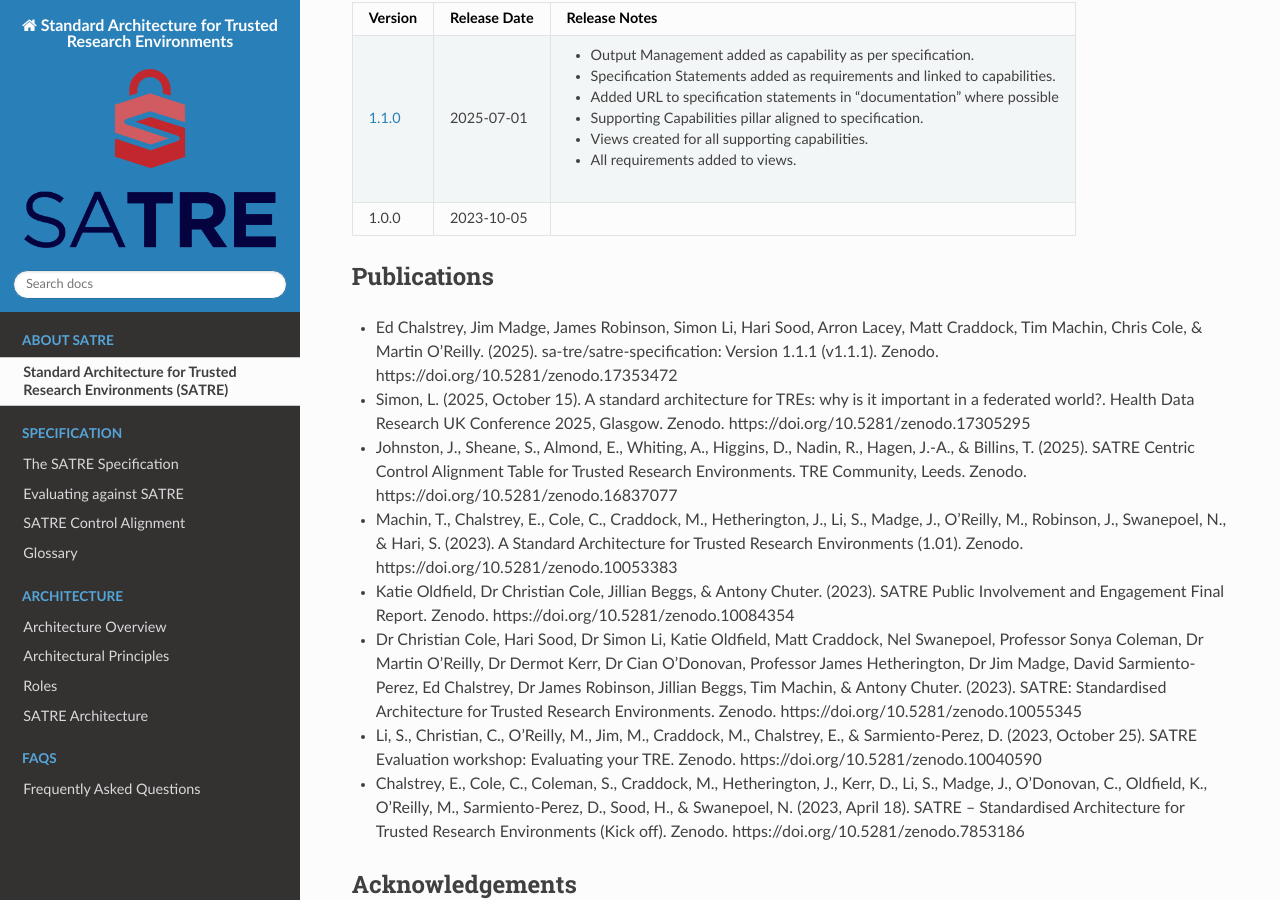
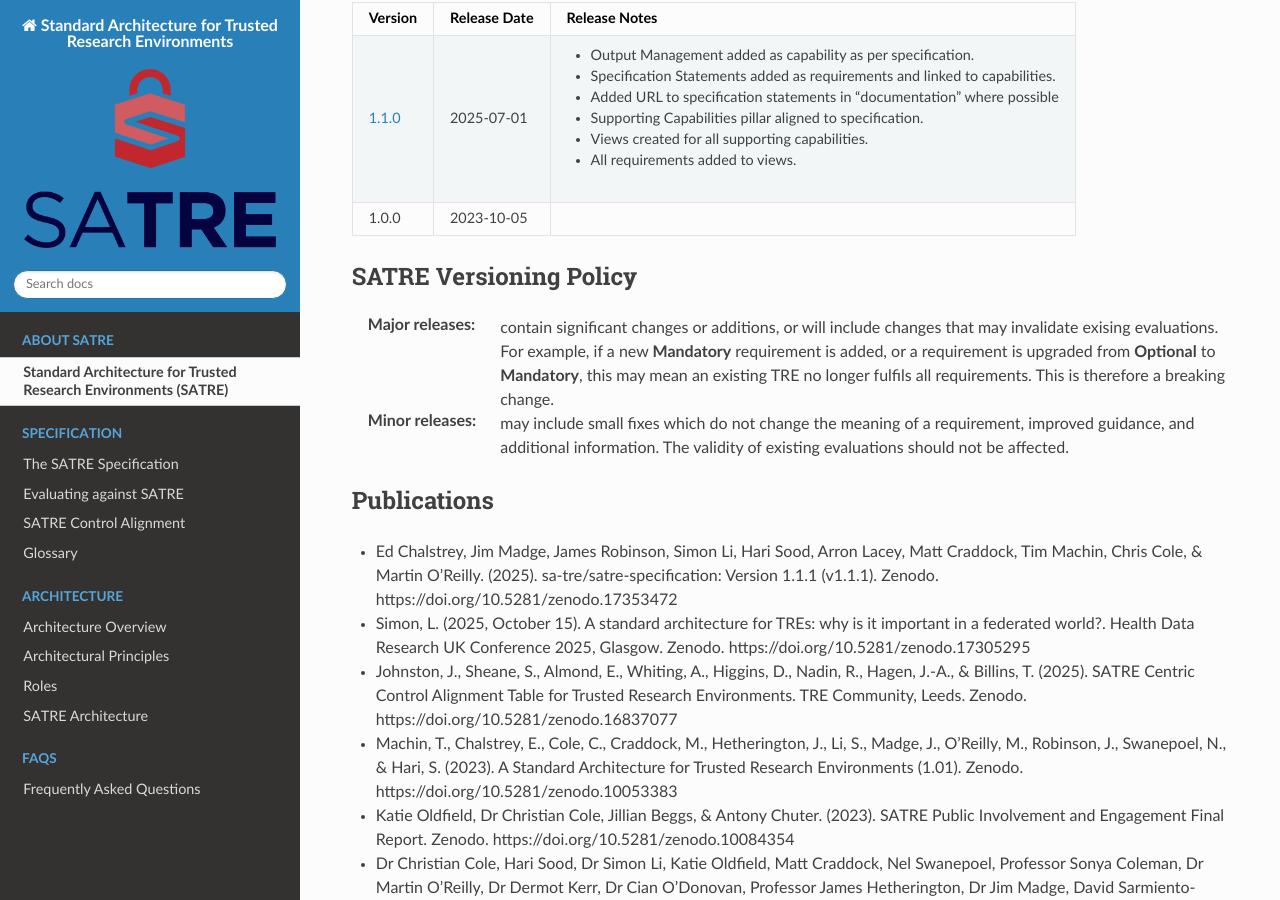
Before and after one commit to sa-tre/satre-specification, a Sphinx documentation site: the page built from docs/source/index.md, in a window 1280 px wide and 900 px high, scrolled down 2679 px. Built offline with Sphinx 7.4.7 and the Read the Docs theme 3.1.0, drawn with Linux system fonts in a browser that asks for light colours.

Commit message:
Add versioning policy

````diff
--- a/docs/source/index.md
+++ b/docs/source/index.md
@@ -134,6 +134,15 @@ Two public members served on the core SATRE project team from the beginning, ens
   -
 ```
 
+## SATRE Versioning Policy
+
+:Major releases: contain significant changes or additions, or will include changes that may invalidate exising evaluations.
+For example, if a new **Mandatory** requirement is added, or a requirement is upgraded from **Optional** to **Mandatory**, this may mean an existing TRE no longer fulfils all requirements.
+This is therefore a breaking change.
+
+:Minor releases: may include small fixes which do not change the meaning of a requirement, improved guidance, and additional information.
+The validity of existing evaluations should not be affected.
+
 ## Publications
 
 - Ed Chalstrey, Jim Madge, James Robinson, Simon Li, Hari Sood, Arron Lacey, Matt Craddock, Tim Machin, Chris Cole, & Martin O'Reilly. (2025). sa-tre/satre-specification: Version 1.1.1 (v1.1.1). Zenodo. https://doi.org/10.5281/zenodo.17353472
````
